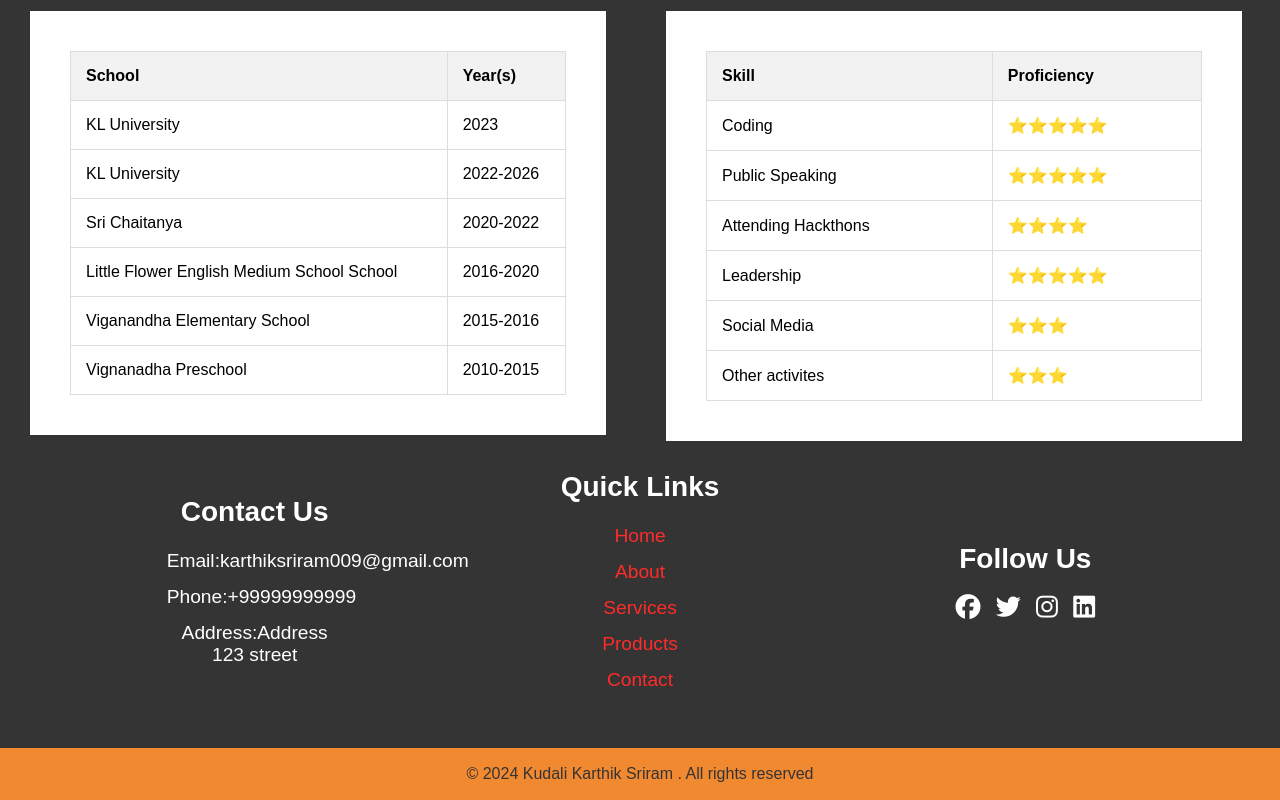
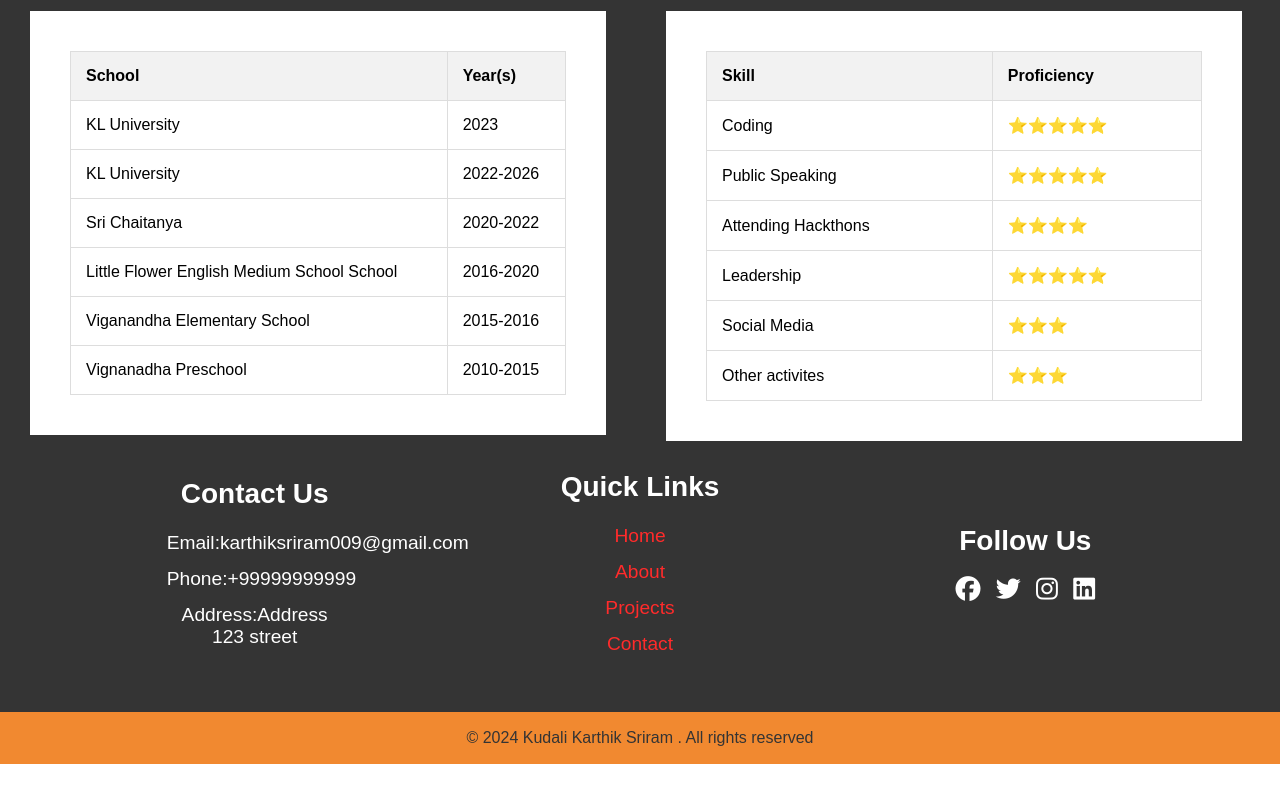
Before and after one commit to Karthiksriram09/Codsoft-Level-1-Task-2, a plain HTML site: page index.html in a window 1280 px wide. Shown: the part 1917-2717 px from the top of the page. After the commit the page ends 2681 px from the top, so only its background shows below. Drawn offline with nearby package versions, Linux system fonts and the light colour scheme.

Commit message:
Update index.html

```diff
--- a/index.html
+++ b/index.html
@@ -371,8 +371,7 @@
                     <ul class="list">
                         <li><a href="">Home</a></li>
                         <li><a href="">About</a></li>
-                        <li><a href="">Services</a></li>
-                        <li><a href="">Products</a></li>
+                        <li><a href="">Projects</a></li>
                         <li><a href="">Contact</a></li>
                     </ul>
                 </div>
```
